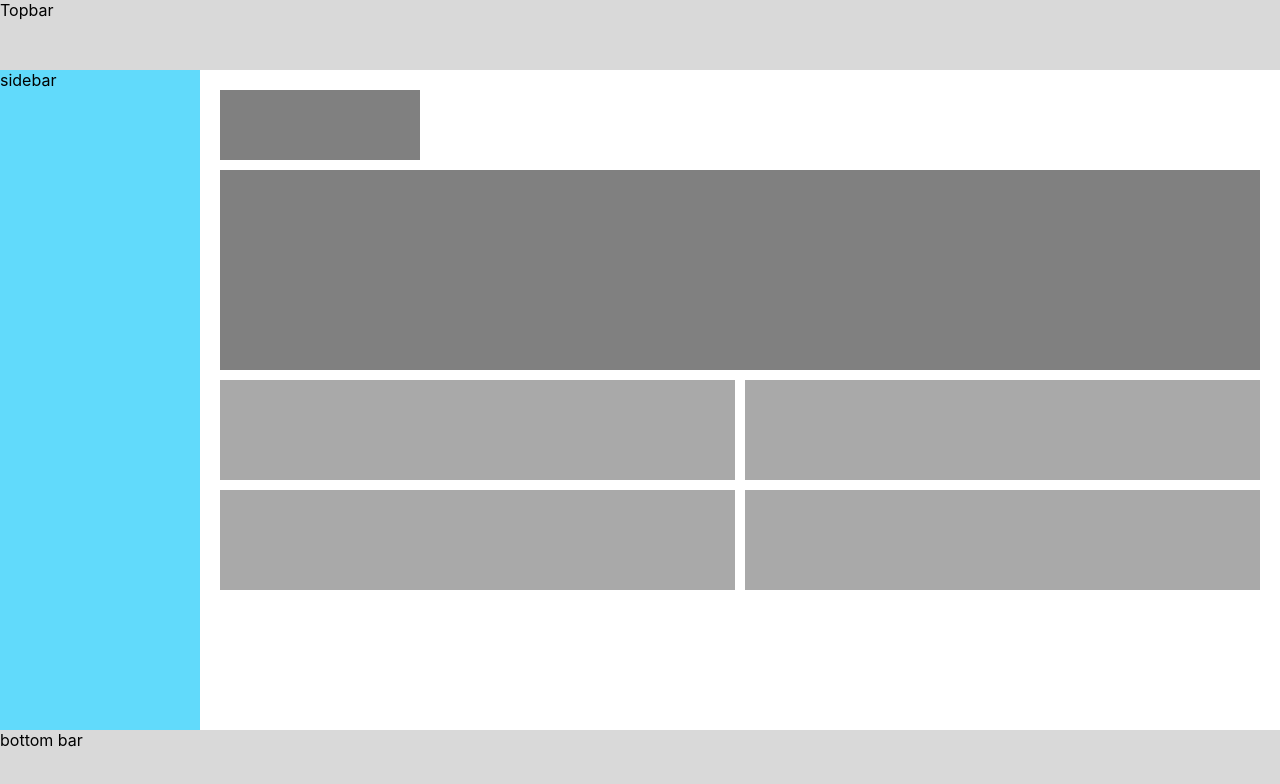
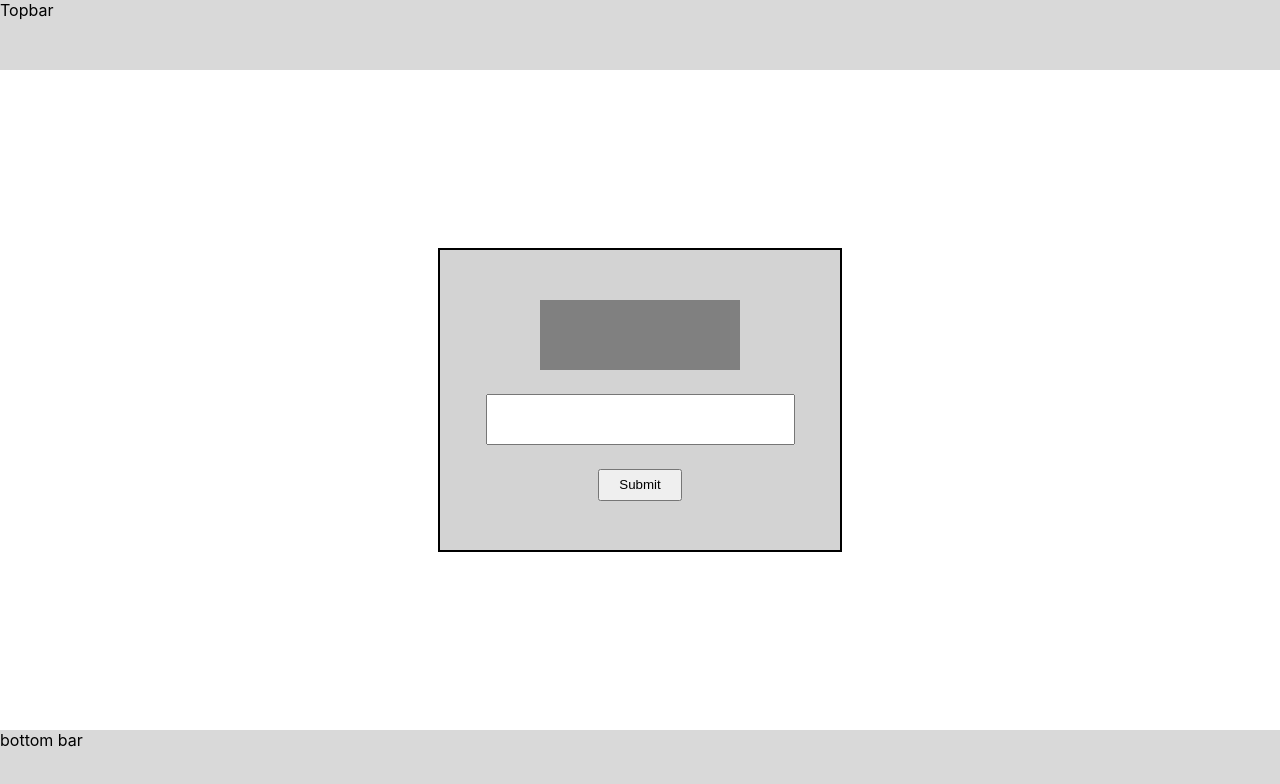
Before and after one commit to hajineats/cat, a React (Create React App) app in the folder src/main/js/: page / in a window 1280 px wide. Shown: the top 784 px of the page. Built offline with nearby package versions, Linux system fonts and the light colour scheme.

Commit message:
Create login screen mockup

```diff
--- a/src/main/js/src/App.js
+++ b/src/main/js/src/App.js
@@ -1,15 +1,12 @@
 import TestScreen from "./pages/TestScreen";
 import styled from "styled-components";
-
-const Button = styled.button`
-  border: #61dafb 1px solid;
-`
+import LoginScreen from "./pages/LoginScreen";
 
 function App() {
 
     return (
         <>
-            <TestScreen />
+            <LoginScreen />
         </>
     );
 };
--- /dev/null
+++ b/src/main/js/src/components/Login.js
@@ -0,0 +1,51 @@
+import styled from "styled-components";
+
+const Container = styled.div`
+  margin: auto;
+  display: flex;
+  flex-direction: column;
+  justify-content: center;
+  align-items: center;
+  width: 400px;
+  height: 300px;
+  border: 2px solid black;
+  background-color: lightgrey;
+`
+
+const Header = styled.div`
+  background-color: grey;
+  height: 70px;
+  width: 200px;
+`
+
+const Form = styled.form`
+  display: flex;
+  flex-direction: column;
+  justify-content: center;
+  align-items: center;
+`
+
+const TextInput = styled.input`
+  font-size: 20px;
+  margin: 24px 0px 24px;
+  padding: 12px 20px;
+`
+
+const SubmitInput = styled.input`
+  height: 32px;
+  width: 84px;
+`
+
+const Login = () => {
+    return (
+        <Container>
+            <Header></Header>
+            <Form>
+                <TextInput type="text"/>
+                <SubmitInput type="submit"/>
+            </Form>
+        </Container>
+    )
+}
+
+export default Login
--- /dev/null
+++ b/src/main/js/src/pages/LoginScreen.js
@@ -0,0 +1,22 @@
+import styled from "styled-components";
+import BottomBar from "../components/BottomBar";
+import TopBar from "../components/Topbar";
+import Login from "../components/Login";
+
+const Container = styled.div`
+  height: 100vh;
+  display: grid;
+  grid-template-rows: 70px 1fr 70px;
+`
+
+const LoginScreen = () => {
+    return (
+        <Container>
+            <TopBar/>
+            <Login/>
+            <BottomBar/>
+        </Container>
+    )
+}
+
+export default LoginScreen
--- a/src/main/js/src/pages/TestScreen.js
+++ b/src/main/js/src/pages/TestScreen.js
@@ -1,4 +1,3 @@
-
 import styled from "styled-components";
 import BottomBar from "../components/BottomBar";
 import TopBar from "../components/Topbar";
```
Also changed, not shown: src/main/js/src/components/Button.js (+7 -0 lines).
